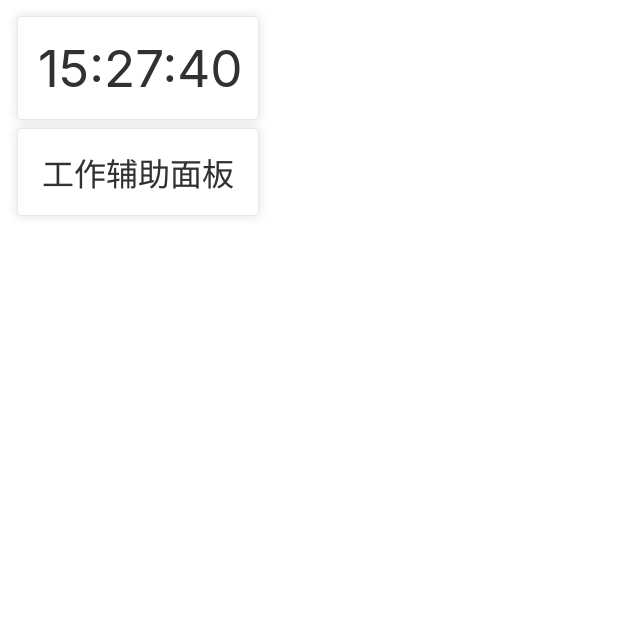
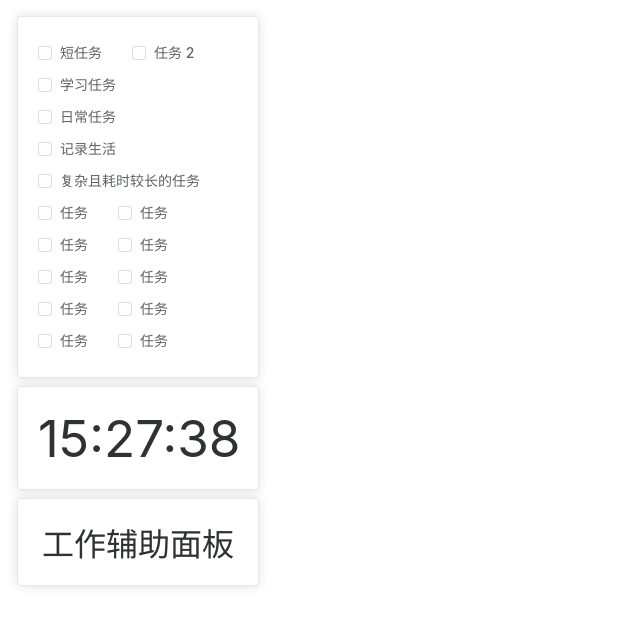
Before and after one commit to lils-work/lils-work, a Vue app: page /alt in a window 1280 px wide. Shown: the top 626 px of the page, without its empty margins (0-640 px from the left). Built offline with nearby package versions, Linux system fonts and the light colour scheme.

Commit message:
Task - 初始化

```diff
--- /dev/null
+++ b/src/gadgets/Task.vue
@@ -0,0 +1,39 @@
+<template>
+  <div class="root">
+    <el-checkbox v-for="task of tasks">{{ task.title }}</el-checkbox>
+  </div>
+</template>
+
+<script setup lang="ts">
+import { ref, onMounted } from 'vue';
+import { ElCheckbox } from 'element-plus';
+
+const tasks = ref<any[]>();
+
+onMounted(() => {
+  tasks.value = [
+    { title: '短任务', isCompleted: false },
+    { title: '任务 2', isCompleted: false },
+    { title: '学习任务', isCompleted: false },
+    { title: '日常任务', isCompleted: false },
+    { title: '记录生活', isCompleted: false },
+    { title: '复杂且耗时较长的任务', isCompleted: false },
+    { title: '任务', isCompleted: false },
+    { title: '任务', isCompleted: false },
+    { title: '任务', isCompleted: false },
+    { title: '任务', isCompleted: false },
+    { title: '任务', isCompleted: false },
+    { title: '任务', isCompleted: false },
+    { title: '任务', isCompleted: false },
+    { title: '任务', isCompleted: false },
+    { title: '任务', isCompleted: false },
+    { title: '任务', isCompleted: false },
+  ]
+});
+</script>
+
+<style scoped lang="scss">
+.root {
+  font-family: Inter, Avenir, Helvetica, Arial, sans-serif;
+}
+</style>
--- a/src/pages/HomeAlt.vue
+++ b/src/pages/HomeAlt.vue
@@ -3,6 +3,9 @@
     <el-aside width="260px">
       <el-scrollbar>
         <div>
+          <el-card>
+            <Task></Task>
+          </el-card>
           <el-card>
             <Time></Time>
           </el-card>
@@ -25,6 +28,7 @@
 
 <script setup lang="ts">
 import { ElContainer, ElAside, ElScrollbar, ElHeader, ElMain, ElLink, ElCard } from 'element-plus';
+import Task from "../gadgets/Task.vue";
 import Time from "../gadgets/Time.vue";
 import Text from "../gadgets/Text.vue";
 </script>
```
